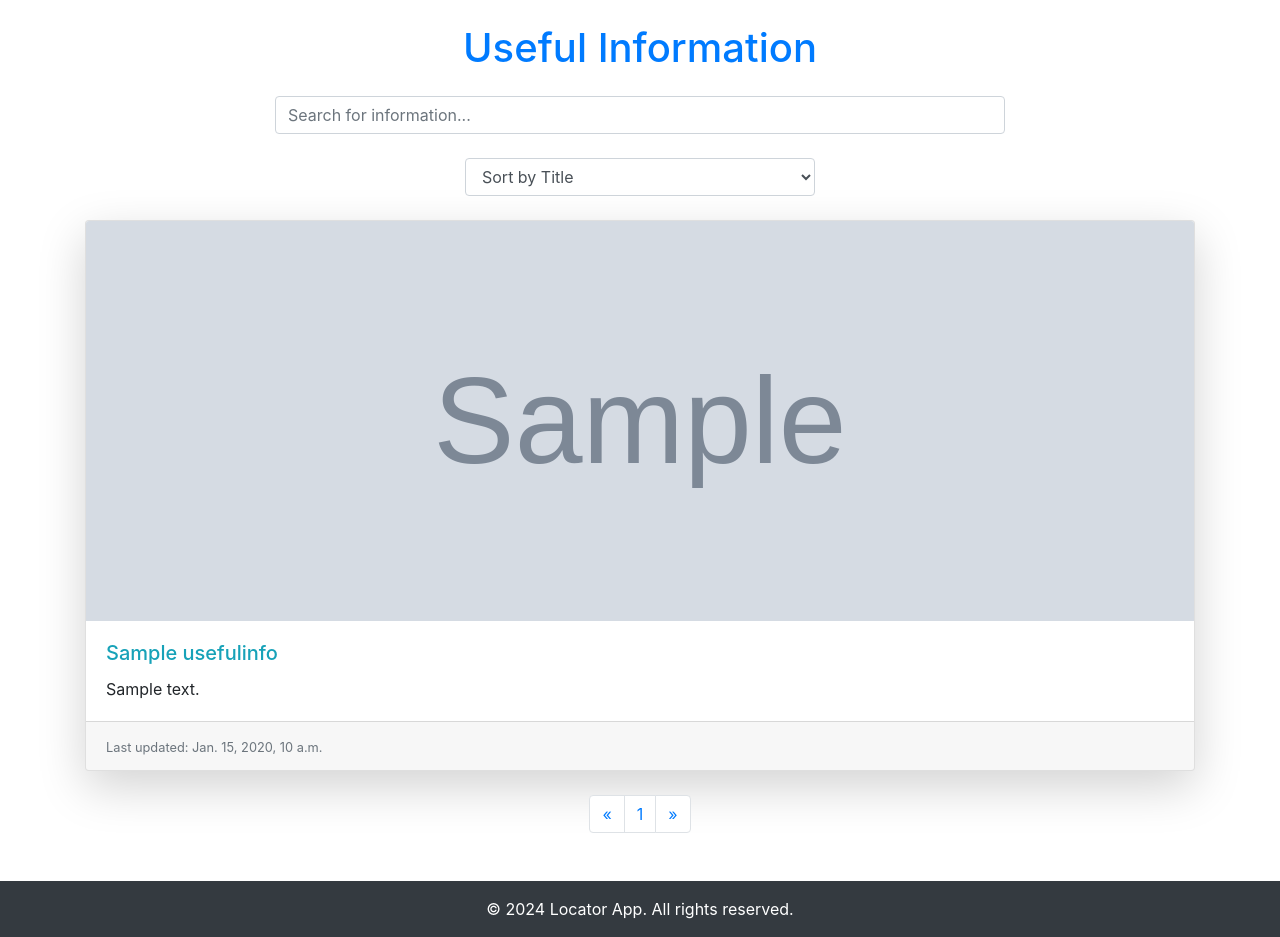
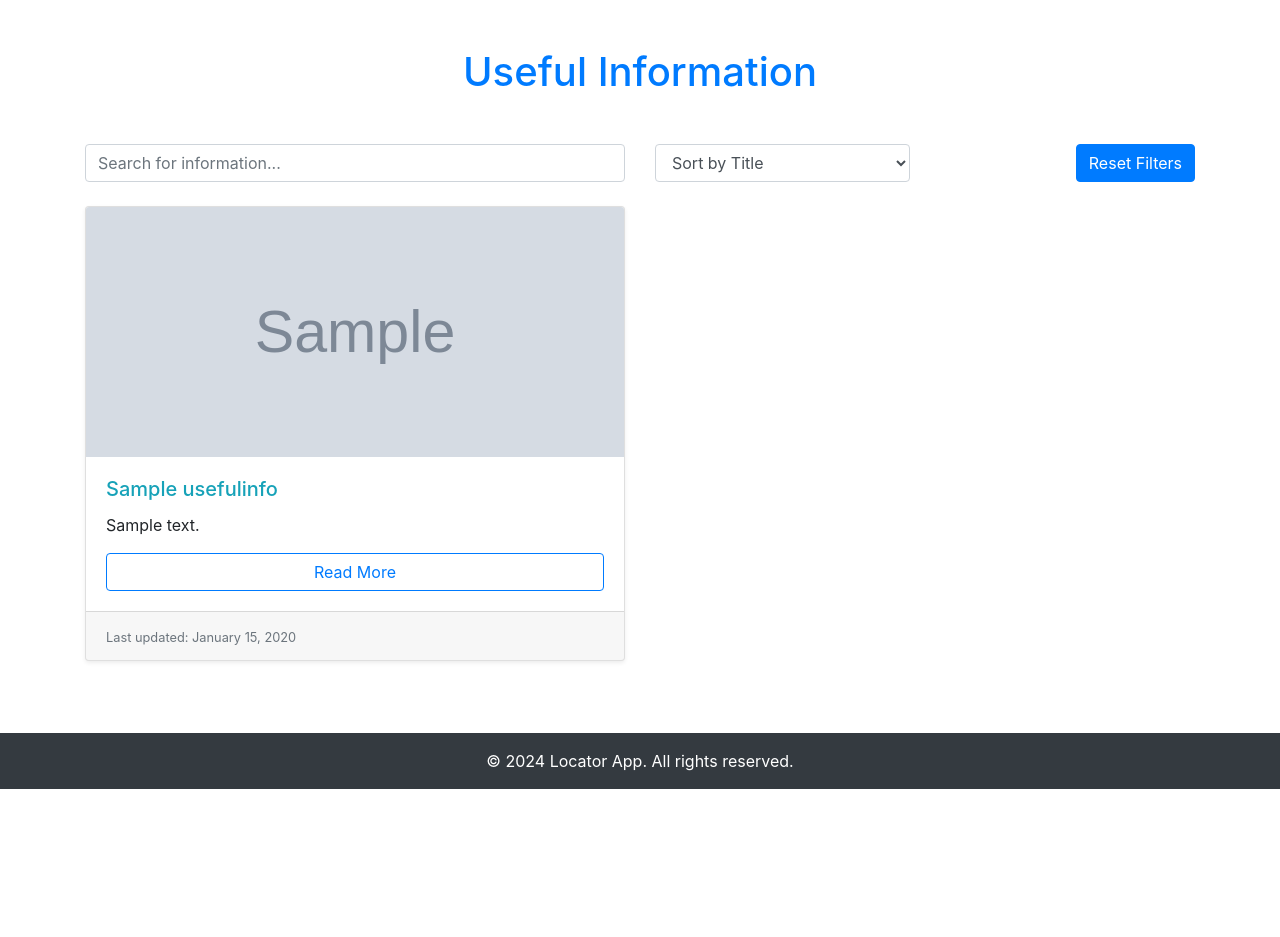
Before and after one commit to Ross1832/ampm_locator, a Django app: page /info/ in a window 1280 px wide. Shown: the part 56-993 px from the top of the page. After the commit the page ends 845 px from the top, so only its background shows below. Run offline with Django 5.2, Linux system fonts and the light colour scheme; tables that the repository leaves empty hold one stand-in row (values such as "Sample post"); grey boxes marked "Sample" are stand-in pictures; some libraries are stand-ins or nearby versions.

Commit message:
group_by

```diff
--- a/collector/templates/collector/info.html
+++ b/collector/templates/collector/info.html
@@ -3,64 +3,107 @@
 {% block title %}Useful Information{% endblock %}
 
 {% block content %}
-<div class="container my-4">
-    <h1 class="mb-4 text-primary text-center">Useful Information</h1>
+<div class="container my-5">
+    <h1 class="mb-5 text-primary text-center">Useful Information</h1>
 
+    <!-- Search and Sort Controls -->
     <div class="row mb-4">
-        <div class="col-md-8 mx-auto">
+        <div class="col-md-6">
             <input type="text" id="search-bar" class="form-control" placeholder="Search for information...">
         </div>
-    </div>
-
-    <div class="row mb-4">
-        <div class="col-md-4 mx-auto">
+        <div class="col-md-3">
             <select id="sort-options" class="form-control">
                 <option value="title">Sort by Title</option>
                 <option value="date">Sort by Date</option>
             </select>
         </div>
+        <div class="col-md-3 text-right">
+            <button class="btn btn-primary" id="reset-filters">Reset Filters</button>
+        </div>
     </div>
 
-    <div id="loading-indicator" class="text-center" style="display: none;">
-        <div class="spinner-border" role="status">
+    <!-- Loading Indicator -->
+    <div id="loading-indicator" class="text-center my-5" style="display: none;">
+        <div class="spinner-border text-primary" role="status" style="width: 3rem; height: 3rem;">
             <span class="sr-only">Loading...</span>
         </div>
     </div>
 
+    <!-- Information Grid -->
     <div class="row" id="info-grid">
         {% for info in infos %}
-            <div class="col-md-12 mb-4 info-item">
-                <div class="card h-100 shadow-lg">
+            <div class="col-md-6 mb-4 info-item">
+                <div class="card h-100 shadow-sm">
                     {% if info.image %}
-                        <img src="{{ info.image.url }}" alt="{{ info.title }}" class="card-img-top" style="max-height: 400px; object-fit: cover;">
+                        <img src="{{ info.image.url }}" alt="{{ info.title }}" class="card-img-top" style="max-height: 250px; object-fit: cover;">
                     {% endif %}
-                    <div class="card-body">
+                    <div class="card-body d-flex flex-column">
                         <h5 class="card-title text-info">{{ info.title }}</h5>
                         <p class="card-text">{{ info.description }}</p>
+                        <a href="{{ info.get_absolute_url }}" class="mt-auto btn btn-outline-primary">Read More</a>
                     </div>
-                    <div class="card-footer">
-                        <small class="text-muted">Last updated: {{ info.updated_at }}</small>
+                    <div class="card-footer text-muted">
+                        <small>Last updated: {{ info.updated_at|date:"F j, Y" }}</small>
                     </div>
                 </div>
+            </div>
+        {% empty %}
+            <div class="col-12">
+                <p class="text-center text-muted">No information available.</p>
             </div>
         {% endfor %}
     </div>
 
-    <nav aria-label="Page navigation">
-        <ul class="pagination justify-content-center">
-            <li class="page-item"><a class="page-link" href="#" aria-label="Previous"><span aria-hidden="true">&laquo;</span></a></li>
-            {% for page_num in page_numbers %}
-                <li class="page-item"><a class="page-link" href="#">{{ page_num }}</a></li>
-            {% endfor %}
-            <li class="page-item"><a class="page-link" href="#" aria-label="Next"><span aria-hidden="true">&raquo;</span></a></li>
-        </ul>
-    </nav>
+    <!-- Pagination -->
+    {% if is_paginated %}
+        <nav aria-label="Page navigation">
+            <ul class="pagination justify-content-center">
+                {% if page_obj.has_previous %}
+                    <li class="page-item">
+                        <a class="page-link" href="?page={{ page_obj.previous_page_number }}" aria-label="Previous">
+                            <span aria-hidden="true">&laquo; Previous</span>
+                        </a>
+                    </li>
+                {% else %}
+                    <li class="page-item disabled">
+                        <span class="page-link" aria-hidden="true">&laquo; Previous</span>
+                    </li>
+                {% endif %}
+
+                {% for num in paginator.page_range %}
+                    {% if page_obj.number == num %}
+                        <li class="page-item active">
+                            <span class="page-link">{{ num }}</span>
+                        </li>
+                    {% else %}
+                        <li class="page-item">
+                            <a class="page-link" href="?page={{ num }}">{{ num }}</a>
+                        </li>
+                    {% endif %}
+                {% endfor %}
+
+                {% if page_obj.has_next %}
+                    <li class="page-item">
+                        <a class="page-link" href="?page={{ page_obj.next_page_number }}" aria-label="Next">
+                            <span aria-hidden="true">Next &raquo;</span>
+                        </a>
+                    </li>
+                {% else %}
+                    <li class="page-item disabled">
+                        <span class="page-link" aria-hidden="true">Next &raquo;</span>
+                    </li>
+                {% endif %}
+            </ul>
+        </nav>
+    {% endif %}
 </div>
 
+<!-- Custom JavaScript -->
 <script>
 document.addEventListener('DOMContentLoaded', function () {
     const searchBar = document.getElementById('search-bar');
     const sortOptions = document.getElementById('sort-options');
+    const resetButton = document.getElementById('reset-filters');
     const infoGrid = document.getElementById('info-grid');
     const loadingIndicator = document.getElementById('loading-indicator');
 
@@ -69,26 +112,42 @@ document.addEventListener('DOMContentLoaded', function () {
         const searchTerm = searchBar.value.toLowerCase();
         const sortOption = sortOptions.value;
 
-        let filteredInfos = Array.from(infoGrid.getElementsByClassName('info-item'));
+        let infoItems = Array.from(infoGrid.getElementsByClassName('info-item'));
 
-        filteredInfos.forEach(item => {
+        // Filter items
+        infoItems.forEach(item => {
             const title = item.querySelector('.card-title').textContent.toLowerCase();
-            item.style.display = title.includes(searchTerm) ? '' : 'none';
+            const description = item.querySelector('.card-text').textContent.toLowerCase();
+            if (title.includes(searchTerm) || description.includes(searchTerm)) {
+                item.style.display = '';
+            } else {
+                item.style.display = 'none';
+            }
         });
 
-        filteredInfos = filteredInfos.sort((a, b) => {
-            const aText = a.querySelector(sortOption === 'title' ? '.card-title' : '.text-muted').textContent.toLowerCase();
-            const bText = b.querySelector(sortOption === 'title' ? '.card-title' : '.text-muted').textContent.toLowerCase();
+        // Sort items
+        infoItems = infoItems.filter(item => item.style.display !== 'none');
+        infoItems.sort((a, b) => {
+            const aText = a.querySelector(sortOption === 'title' ? '.card-title' : '.card-footer small').textContent.toLowerCase();
+            const bText = b.querySelector(sortOption === 'title' ? '.card-title' : '.card-footer small').textContent.toLowerCase();
             return aText.localeCompare(bText);
         });
 
-        filteredInfos.forEach(item => infoGrid.appendChild(item));
+        // Append sorted items
+        infoItems.forEach(item => infoGrid.appendChild(item));
 
         loadingIndicator.style.display = 'none';
     }
 
+    function resetFilters() {
+        searchBar.value = '';
+        sortOptions.value = 'title';
+        filterAndSortInfos();
+    }
+
     searchBar.addEventListener('input', filterAndSortInfos);
     sortOptions.addEventListener('change', filterAndSortInfos);
+    resetButton.addEventListener('click', resetFilters);
 });
 </script>
 {% endblock %}
--- a/locator/templates/locator/upload_and_download.html
+++ b/locator/templates/locator/upload_and_download.html
@@ -4,7 +4,6 @@
 <div class="container mt-5">
     <div class="jumbotron text-center bg-primary text-white">
         <h1 class="display-4">File Processing Portal</h1>
-        <p class="lead">Easily upload and process your files with our intuitive interface.</p>
         <hr class="my-4 bg-light">
         <p>Select one or multiple files and click the upload button to process them.</p>
     </div>
```
